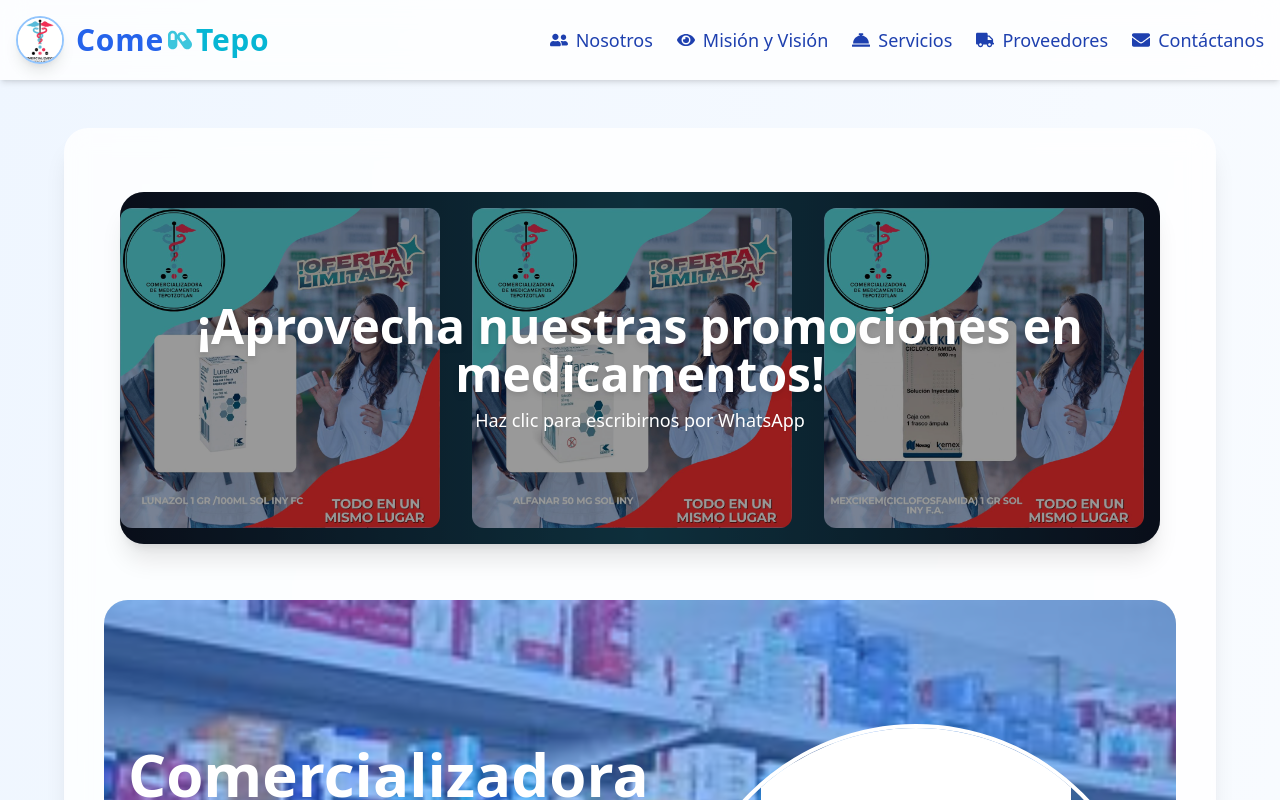
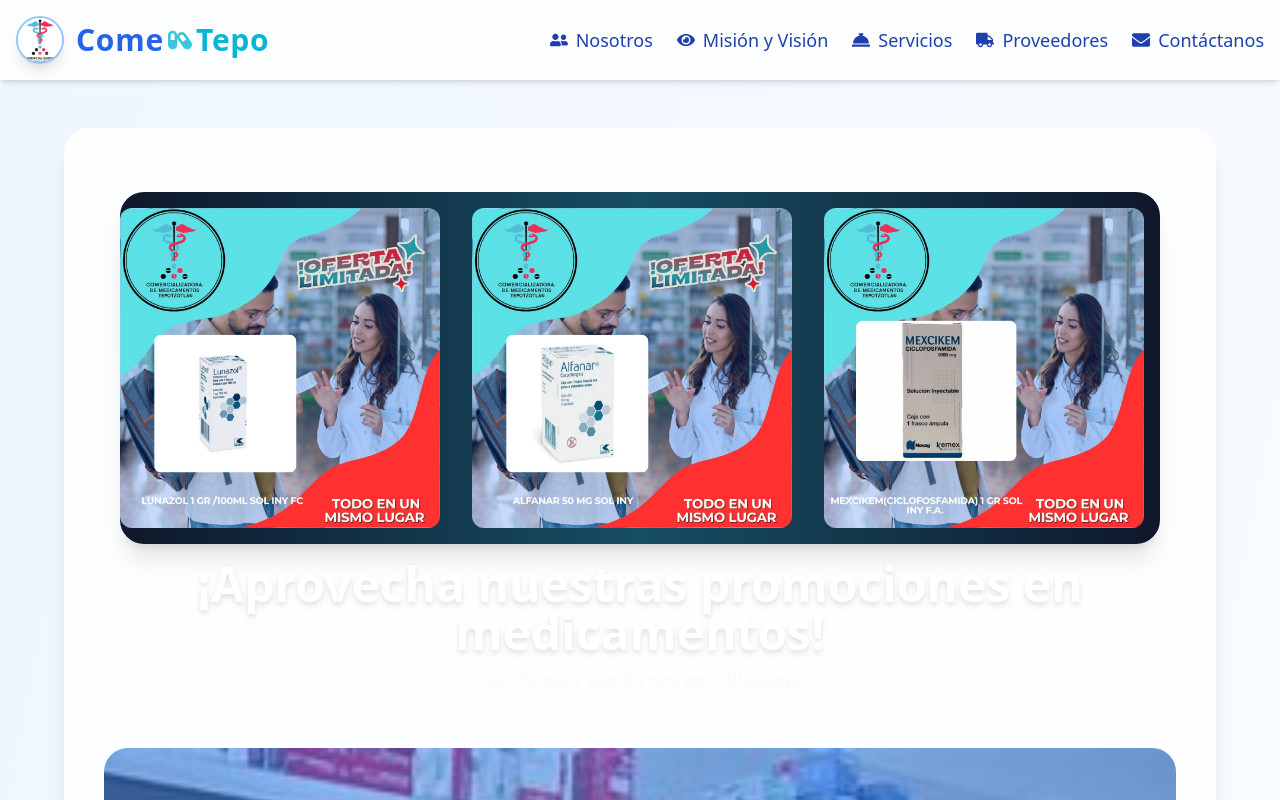
Before and after one commit to IsraelRodz/Cometepo, a React (Vite) app: page / in a window 1280 px wide. Shown: the top 800 px of the page. Built offline with nearby package versions, Linux system fonts and the light colour scheme.

Commit message:
Cometepo_47_carrusl

```diff
--- a/src/Components/PromoBannerScroll2.tsx
+++ b/src/Components/PromoBannerScroll2.tsx
@@ -51,10 +51,11 @@
         href="https://wa.me/525630847160"
         target="_blank"
         rel="noopener noreferrer"
-        className="block pointer-events-auto"
+        className="block pointer-events-auto max-w-7xl mx-auto"
         aria-label="Contáctanos por WhatsApp para más promociones"
       >
-        <div className="relative w-full max-w-7xl mx-auto overflow-hidden rounded-3xl shadow-xl bg-gradient-to-r from-slate-900 via-cyan-900 to-slate-900 cursor-pointer pointer-events-auto">
+        <div className="relative overflow-hidden rounded-3xl shadow-xl bg-gradient-to-r from-slate-900 via-cyan-900 to-slate-900 cursor-pointer pointer-events-auto">
+          {/* Carrusel */}
           <motion.div
             className="flex items-center gap-8 py-4"
             animate={controls}
@@ -75,16 +76,22 @@
               </div>
             ))}
           </motion.div>
+        </div>
 
-          <div className="absolute inset-0 bg-black/40 flex flex-col items-center justify-center text-center px-4 pointer-events-none">
+        {/* Texto animado debajo */}
+        <motion.div
+          initial={{ opacity: 0, y: 20 }}
+          animate={{ opacity: 1, y: 0 }}
+          transition={{ duration: 1, delay: 0.3 }}
+          className="mt-4 text-center"
+        >
           <h2 className="text-white text-3xl sm:text-4xl md:text-5xl font-bold drop-shadow-md">
             ¡Aprovecha nuestras promociones en medicamentos!
           </h2>
           <p className="text-white text-lg mt-2 font-medium drop-shadow-sm">
             Haz clic para escribirnos por WhatsApp
           </p>
-          </div>
-        </div>
+        </motion.div>
       </a>
     </section>
   );
```
Lines whose indentation alone changed are shown as unchanged.
